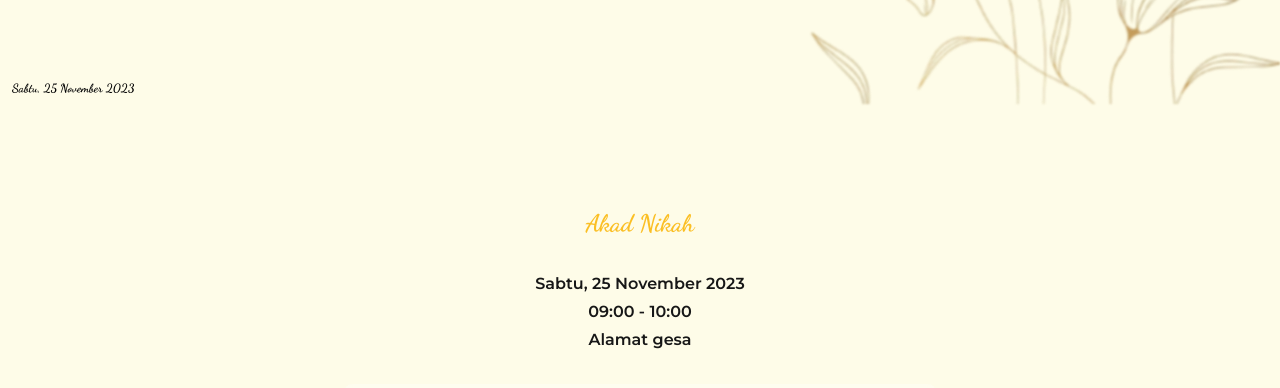
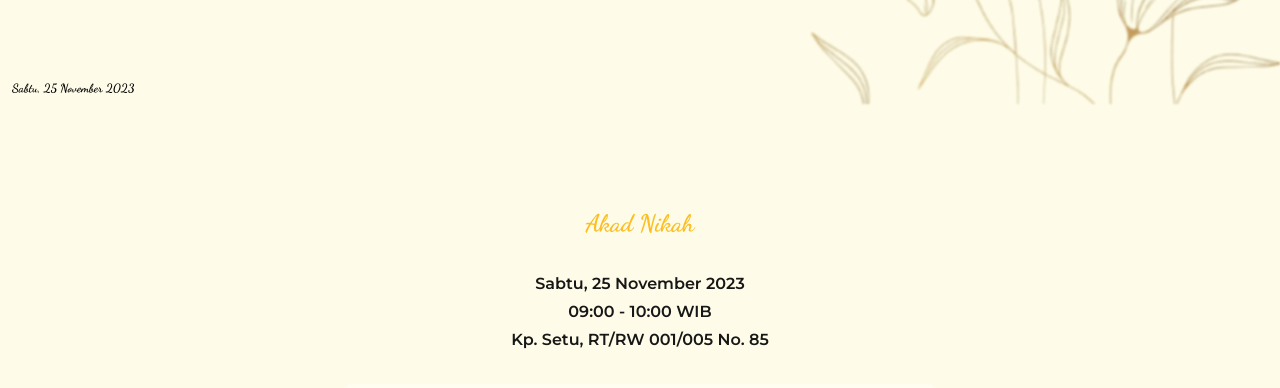
Before and after one commit to mhafidk/portfolio-web, a SvelteKit app: page /hafid-gesa in a window 1280 px wide. Shown: the part 696-1084 px from the top of the page. Built offline with nearby package versions, Linux system fonts and the light colour scheme.

Commit message:
update address

```diff
--- a/src/routes/hafid-gesa/+page.svelte
+++ b/src/routes/hafid-gesa/+page.svelte
@@ -55,8 +55,8 @@
         <p class="text-2xl font-bold text-amber-400">Akad Nikah</p>
         <div class="font-sans text-center font-semibold">
           <p>Sabtu, 25 November 2023</p>
-          <p class="my-1">09:00 - 10:00</p>
-          <p>Alamat gesa</p>
+          <p class="my-1">09:00 - 10:00 WIB</p>
+          <p>Kp. Setu, RT/RW 001/005 No. 85</p>
         </div>
         <div class="bg-white/30 bg-opacity-50 p-2 md:p-4 rounded-lg backdrop-blur-sm">
           <iframe title="address" src="https://www.google.com/maps/embed?pb=!1m17!1m12!1m3!1d991.0569402188!2d106.7967709285252!3d-6.492819999592007!2m3!1f0!2f0!3f0!3m2!1i1024!2i768!4f13.1!3m2!1m1!2zNsKwMjknMzQuMiJTIDEwNsKwNDcnNTAuNyJF!5e0!3m2!1sen!2sid!4v1698465623593!5m2!1sen!2sid" style="border:0;" allowfullscreen="" loading="lazy" referrerpolicy="no-referrer-when-downgrade" class="rounded-lg w-72 md:w-[35rem] h-96"></iframe>
```
